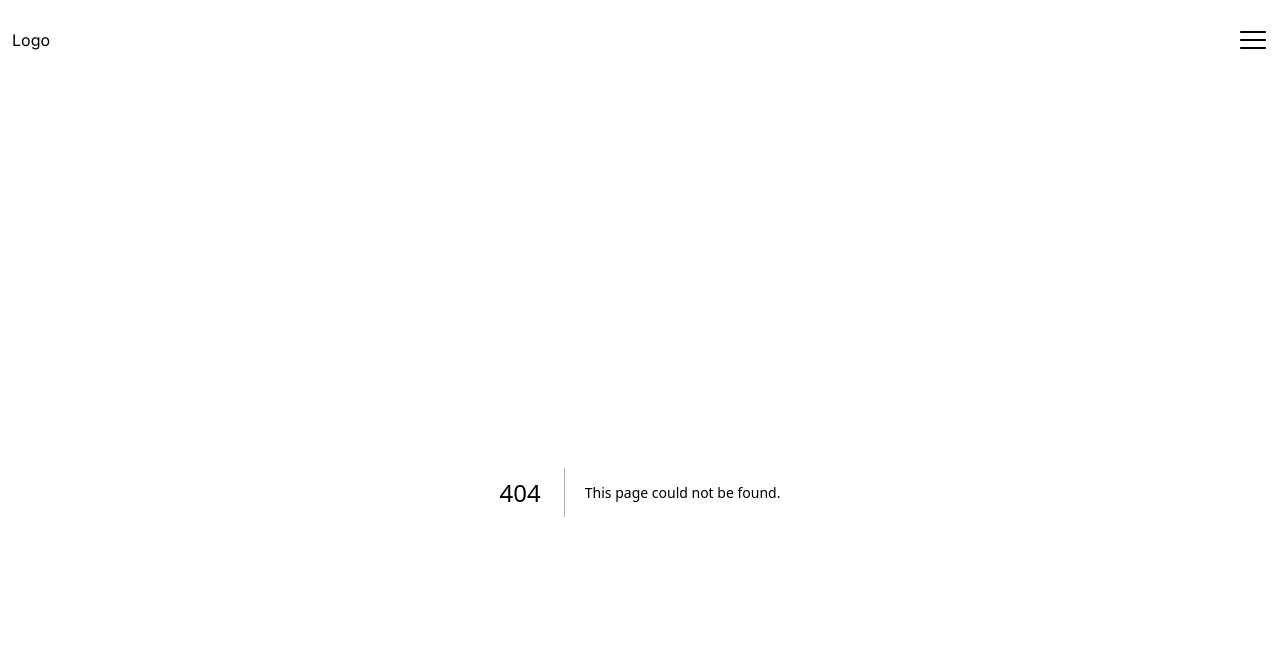
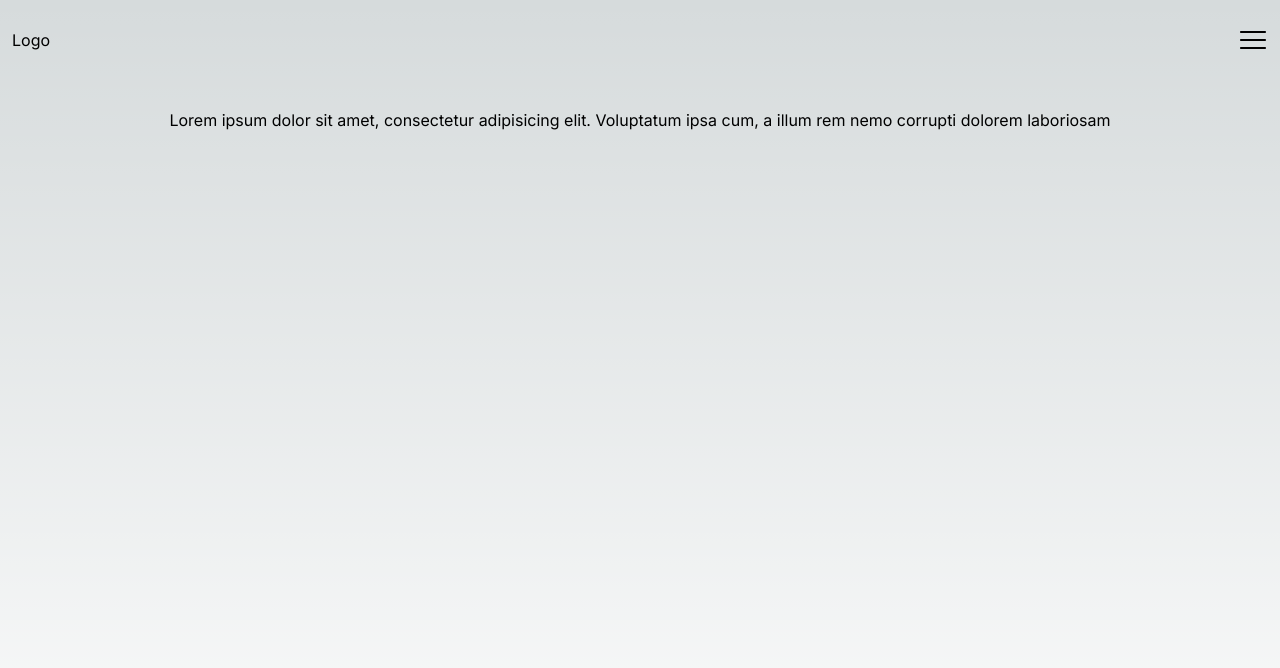
Before and after one commit to Giannidluca93/gallery, a Next.js app: page /collections/1 in a window 1280 px wide. Before the commit this address had no page. Shown: the top 668 px of the page. Built offline with nearby package versions, Linux system fonts and the light colour scheme.

Commit message:
create dynamic page

```diff
--- /dev/null
+++ b/app/collections/[slug]/page.tsx
@@ -0,0 +1,12 @@
+const CollectionsPage = () => {
+  return (
+    <div className="min-h-screen text-center p-4">
+      <p>
+        Lorem ipsum dolor sit amet, consectetur adipisicing elit. Voluptatum
+        ipsa cum, a illum rem nemo corrupti dolorem laboriosam
+      </p>
+    </div>
+  );
+};
+
+export default CollectionsPage;
```
